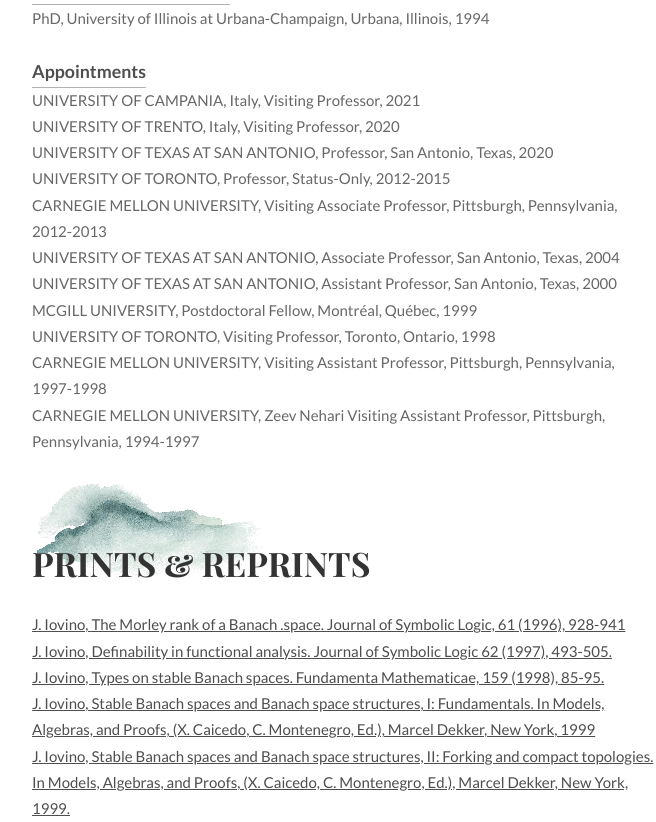
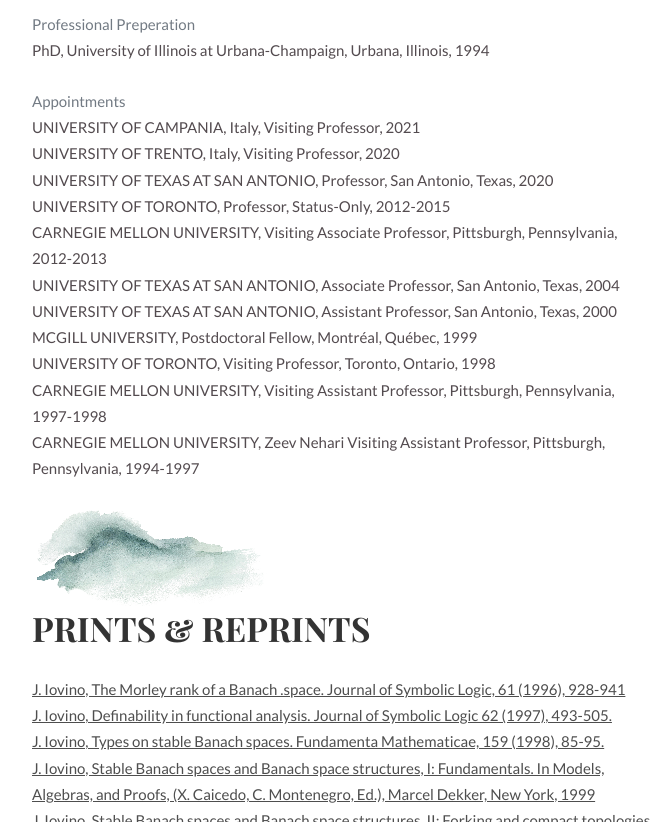
Before and after one commit to aaiovinoo/jose_cv, a plain HTML site: page index.html in a window 1280 px wide. Shown: the part 616-1438 px from the top of the page, without its empty margins (297-953 px from the left). Drawn offline with Linux system fonts and the light colour scheme.

Commit message:
Update index.html

```diff
--- a/index.html
+++ b/index.html
@@ -15,13 +15,13 @@
 	<link href='https://fonts.googleapis.com/css?family=Lato:400,700' rel='stylesheet' type='text/css'>
 	<style>
 		.intro h1:before {
-			content: 'JOSE';
+			content: 'LOGIC';
 		}
 		.center {
       display: block;
       margin-left: auto;
       margin-right: auto;
-      width: 50%;
+      width: 70%;
   }
 	</style>
 </head>
@@ -31,7 +31,7 @@
 		<div class="container">
 			<header class="group top-nav">
 				<div class="navigation-toggle" data-tools="navigation-toggle" data-target="#navbar-1">
-				    <span class="logo">JOSE</span>
+				    <span class="logo">Iovino</span>
 				</div>
 			    <nav id="navbar-1" class="navbar item-nav">
 				    <ul>
@@ -64,38 +64,47 @@
 		</div>
 	</div>
 
+	<!--Separator-->
+  <div class="separator1">
+		<div class="container text-centered">
+		</div>
+	</div>
+
 	<!--Mini CV -->
 	<div class="work section second" id="minicv">
 		<div class="container">
-			<h1>Mini-CV</h1>
+			<h1><br>Mini-CV</h1>
 			<ul class="work-list">
-				<!-- <li>2014-2015</li>-->
-				<li><a href="#">Professional Preperation</a></li>
-				<li>PhD, University of Illinois at Urbana-Champaign, Urbana, Illinois, 1994</li>
+				<li style="color:#727A83;">Professional Preperation</li>
+				<li style="color:#534b4f;">PhD, University of Illinois at Urbana-Champaign, Urbana, Illinois, 1994</li>
 			</ul>
 			<ul class="work-list">
-				<!--<li>2014-2015</li>-->
-				<li><a href="#">Appointments</a></li>
-				<li>UNIVERSITY OF CAMPANIA, Italy, Visiting Professor, 2021</li>
-				<li>UNIVERSITY OF TRENTO, Italy, Visiting Professor, 2020</li>
-				<li>UNIVERSITY OF TEXAS AT SAN ANTONIO, Professor, San Antonio, Texas, 2020</li>
-				<li>UNIVERSITY OF TORONTO, Professor, Status-Only, 2012-2015</li>
-				<li>CARNEGIE MELLON UNIVERSITY, Visiting Associate Professor, Pittsburgh, Pennsylvania, 2012-2013</li>
-				<li>UNIVERSITY OF TEXAS AT SAN ANTONIO, Associate Professor, San Antonio, Texas, 2004</li>
-				<li>UNIVERSITY OF TEXAS AT SAN ANTONIO, Assistant Professor, San Antonio, Texas, 2000</li>
-				<li>MCGILL UNIVERSITY, Postdoctoral Fellow, Montr&eacute;al, Qu&eacute;bec, 1999</li>
-				<li>UNIVERSITY OF TORONTO, Visiting Professor, Toronto, Ontario, 1998</li>
-				<li>CARNEGIE MELLON UNIVERSITY, Visiting Assistant Professor, Pittsburgh, Pennsylvania, 1997-1998</li>
-				<li>CARNEGIE MELLON UNIVERSITY, Zeev Nehari Visiting Assistant Professor, Pittsburgh, Pennsylvania, 1994-1997</li>
+				<li style="color:#727A83;">Appointments</li>
+				<li style="color:#534b4f;">UNIVERSITY OF CAMPANIA, Italy, Visiting Professor, 2021</li>
+				<li style="color:#534b4f;">UNIVERSITY OF TRENTO, Italy, Visiting Professor, 2020</li>
+				<li style="color:#534b4f;">UNIVERSITY OF TEXAS AT SAN ANTONIO, Professor, San Antonio, Texas, 2020</li>
+				<li style="color:#534b4f;">UNIVERSITY OF TORONTO, Professor, Status-Only, 2012-2015</li>
+				<li style="color:#534b4f;">CARNEGIE MELLON UNIVERSITY, Visiting Associate Professor, Pittsburgh, Pennsylvania, 2012-2013</li>
+				<li style="color:#534b4f;">UNIVERSITY OF TEXAS AT SAN ANTONIO, Associate Professor, San Antonio, Texas, 2004</li>
+				<li style="color:#534b4f;">UNIVERSITY OF TEXAS AT SAN ANTONIO, Assistant Professor, San Antonio, Texas, 2000</li>
+				<li style="color:#534b4f;">MCGILL UNIVERSITY, Postdoctoral Fellow, Montr&eacute;al, Qu&eacute;bec, 1999</li>
+				<li style="color:#534b4f;">UNIVERSITY OF TORONTO, Visiting Professor, Toronto, Ontario, 1998</li>
+				<li style="color:#534b4f;">CARNEGIE MELLON UNIVERSITY, Visiting Assistant Professor, Pittsburgh, Pennsylvania, 1997-1998</li>
+				<li style="color:#534b4f;">CARNEGIE MELLON UNIVERSITY, Zeev Nehari Visiting Assistant Professor, Pittsburgh, Pennsylvania, 1994-1997</li>
 			</ul>
 
 		</div>
 	</div>
 
+	<!--Separator-->
+  <div class="separator2">
+		<div class="container text-centered"></div>
+	</div>
+
 	<!-- Prints/reprints -->
 	<div class="print section second" id="prints">
 		<div class="container">
-			<h1>Prints &amp; Reprints</h1>
+			<h1><br>Prints &amp; Reprints</h1>
 			<ul class="print-list list-flat">
 			  <li></li>
 				<li><a href="downloads/morley.rank.ps" download="morley.rank.ps">
@@ -183,10 +192,15 @@
 		</div>
 	</div>
 
+  <!--Separator-->
+  <div class="separator3">
+		<div class="container text-centered"></div>
+	</div>
+
 	<!-- Personal-->
 	<div class="skills section second" id="personal">
 		<div class="container">
-			<h1>Personal</h1>
+			<h1><br>Personal</h1>
 			<p>The greatest blessings of my life are my beloved wife <a href="http://penaranda.net/">Martha</a> and our children <a href="img/abi.jpg" download="abi.jpg">Abigail</a> and <a href="img/luca.jpg" download="luca.jpg">Luca.</a></p>
 			<p>I have dedicated a large part of my life to the study, teaching, and performance of fretted instruments. I perform on a ten-string guitar built for me by the distinguished American luthier R. E. Brun&eacute; (Evanston, IL, 1990, Opus 515). This instrument is particularly appropriate for the performance of the works for lute (or rather Lauteninstrumente) of J. S. Bach (1685-1750) and S. L. Weiss (1686-1750), and it was commissioned to Mr. Brun&eacute; with this goal in mind.</p>
 
```
